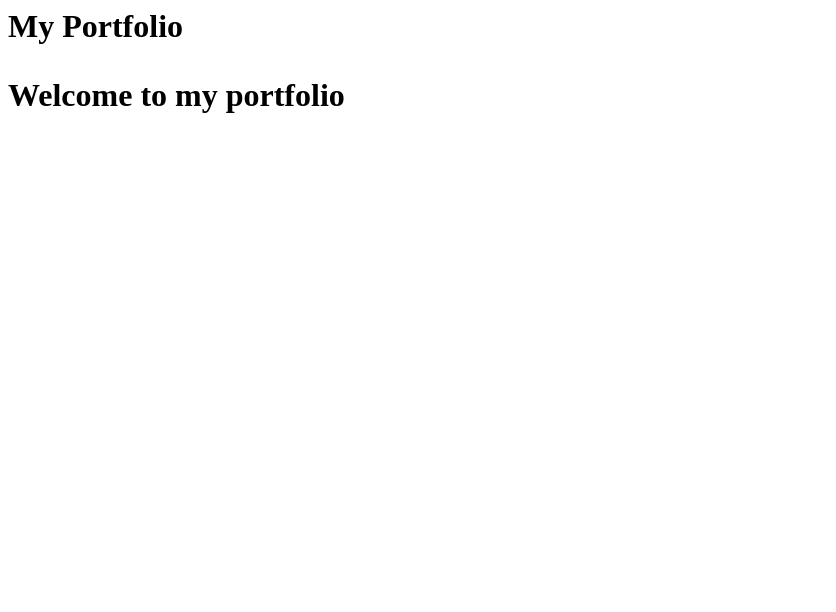
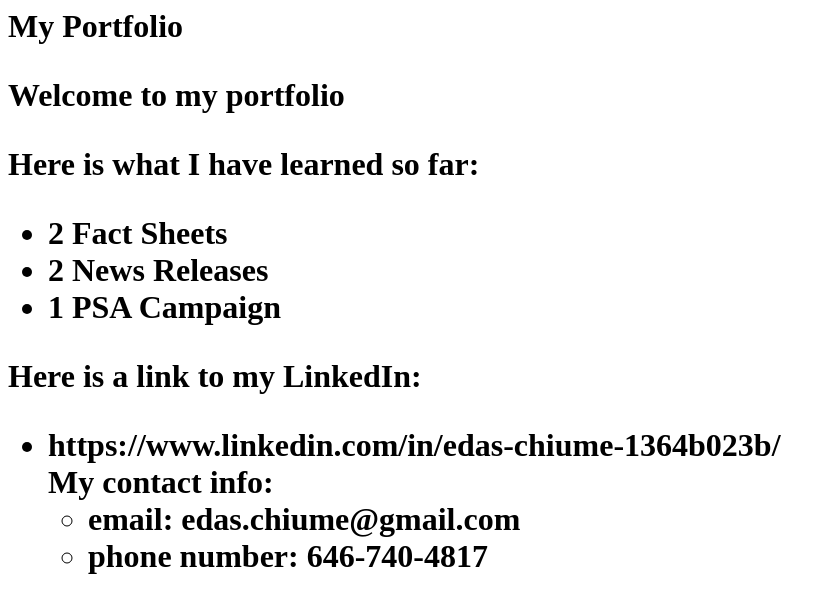
Before and after one commit to enchiume/chiume-portfolio, a plain HTML site: page index.html in a window 1280 px wide. Shown: the whole page, without its empty margins (0-836 px from the left). Drawn offline with Linux system fonts and the light colour scheme.

Commit message:
Update index.html

```diff
--- a/index.html
+++ b/index.html
@@ -1,3 +1,19 @@
 <h1> My Portfolio<h1>
 
   <p>Welcome to my portfolio<p>
+Here is what I have learned so far:
+  <ul>
+      <li> 2 Fact Sheets </li>
+      <li> 2 News Releases </li>
+      <li> 1 PSA Campaign </li>
+
+  </ul>
+
+ Here is a link to my LinkedIn:
+    <ul>
+      <li> https://www.linkedin.com/in/edas-chiume-1364b023b/</li>
+
+ My contact info:
+    <ul>
+      <li> email: edas.chiume@gmail.com
+      <li> phone number: 646-740-4817
```
